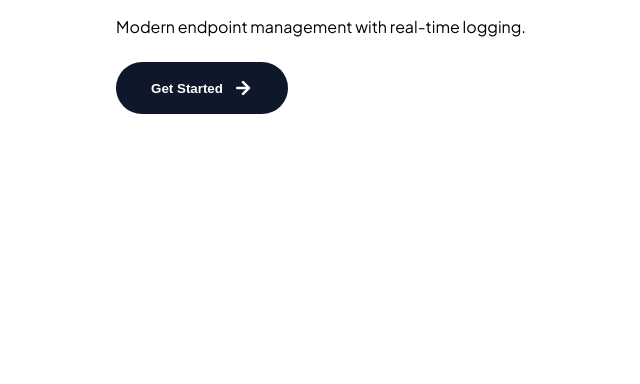
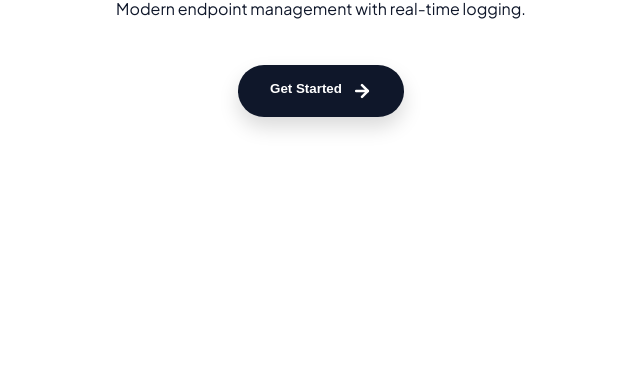
Before and after one commit to SUB-GRS/GeGe-EmYu-mrthA, a website: page public/index.html in a window 1280 px wide. Shown: the part 416-800 px from the top of the page, without its empty margins (319-959 px from the left). Drawn offline with Linux system fonts and the light colour scheme.

Commit message:
Upload public/global.css

```diff
--- a/public/global.css
+++ b/public/global.css
@@ -1,88 +1,98 @@
 :root {
-    --bg: #ffffff;
+    --bg-page: #ffffff;
+    --bg-card: #ffffff;
     --primary: #2563eb;
-    --text: #0f172a;
-    --border: #f1f5f9;
+    --text-main: #0f172a;
+    --text-sub: #64748b;
+    --border: #e2e8f0;
+    --radius-lg: 20px;
 }
 
-body, html { margin: 0; padding: 0; width: 100%; height: 100%; overflow-x: hidden; background: #fff; font-family: 'Plus Jakarta Sans', sans-serif; }
+* { box-sizing: border-box; -webkit-tap-highlight-color: transparent; outline: none; }
+body, html { margin: 0; padding: 0; width: 100%; font-family: 'Plus Jakarta Sans', sans-serif; background: var(--bg-page); color: var(--text-main); overflow-x: hidden; }
 
-/* LANDING PAGE STYLE */
-#landing-page {
-    position: fixed;
-    inset: 0;
-    background: #fff;
-    display: flex;
-    align-items: center;
-    justify-content: center;
-    z-index: 50;
-    transition: transform 0.8s cubic-bezier(0.7, 0, 0.3, 1);
+/* TRANSITION */
+#transition-curtain { position: fixed; inset: 0; background: #fff; z-index: 999; transform: translateY(100%); transition: transform 0.6s cubic-bezier(0.83, 0, 0.17, 1); }
+#transition-curtain.active { transform: translateY(0); }
+#transition-curtain.slide-up { transform: translateY(-100%); }
+
+/* LANDING PAGE */
+#landing-page { position: fixed; inset: 0; background: #fff; display: flex; align-items: center; justify-content: center; z-index: 50; transition: 0.4s; }
+#landing-page.fade-out { opacity: 0; pointer-events: none; }
+.landing-content { text-align: center; }
+.logo-circle { width: 70px; height: 70px; background: var(--primary); color: #fff; border-radius: 24px; display: flex; align-items: center; justify-content: center; font-size: 1.8rem; font-weight: 800; margin: 0 auto 20px; box-shadow: 0 15px 30px rgba(37,99,235,0.3); }
+.landing-content h1 { font-size: 2rem; margin-bottom: 5px; }
+.landing-content h1 span { color: var(--primary); }
+#startBtn { background: var(--text-main); color: #fff; padding: 16px 32px; border-radius: 100px; border: none; font-weight: 700; display: inline-flex; gap: 10px; cursor: pointer; margin-top: 30px; box-shadow: 0 10px 20px rgba(0,0,0,0.15); }
+
+/* DASHBOARD LAYOUT */
+#main-dashboard { width: 100%; min-height: 100vh; opacity: 0; transform: translateY(20px); transition: 0.6s; padding-top: 70px; }
+#main-dashboard.show { opacity: 1; transform: translateY(0); }
+.hidden { display: none !important; }
+.container { max-width: 600px; margin: 0 auto; padding: 20px; }
+
+/* APP HEADER (STICKY) */
+.app-header {
+    position: fixed; top: 0; left: 0; right: 0; height: 60px;
+    background: rgba(255,255,255,0.9); backdrop-filter: blur(10px);
+    display: flex; align-items: center; justify-content: space-between;
+    padding: 0 20px; z-index: 100; border-bottom: 1px solid rgba(0,0,0,0.05);
 }
+.icon-btn { background: transparent; border: none; color: var(--text-main); padding: 8px; cursor: pointer; position: relative; display: flex; align-items: center; }
+.app-title { font-weight: 800; font-size: 1.1rem; color: var(--primary); }
+.notification .dot-badge { position: absolute; top: 8px; right: 8px; width: 8px; height: 8px; background: #ef4444; border-radius: 50%; border: 2px solid #fff; }
 
-.landing-content { text-align: center; }
-.logo-circle { width: 70px; height: 70px; background: var(--primary); color: #fff; border-radius: 50%; display: flex; align-items: center; justify-content: center; font-size: 1.8rem; font-weight: 800; margin: 0 auto 20px; }
-.landing-content h1 { font-size: 2.2rem; font-weight: 800; color: var(--text); }
-.landing-content h1 span { color: var(--primary); }
-.btn-start { margin-top: 25px; background: var(--text); color: #fff; border: none; padding: 16px 35px; border-radius: 100px; font-weight: 700; cursor: pointer; display: flex; align-items: center; gap: 10px; transition: 0.3s; }
+/* DROPDOWN */
+.dropdown-menu { position: absolute; top: 60px; left: 10px; background: #fff; width: 200px; border-radius: 16px; box-shadow: 0 10px 40px rgba(0,0,0,0.1); display: none; flex-direction: column; padding: 5px; border: 1px solid var(--border); }
+.dropdown-menu.show { display: flex; animation: dropIn 0.2s ease; }
+.dropdown-menu a { padding: 12px; text-decoration: none; color: var(--text-main); font-size: 0.9rem; font-weight: 600; border-radius: 8px; }
+.dropdown-menu a:hover { background: #f8fafc; }
 
-/* LIQUID LAYER ANIMATION */
-#liquid-layer {
-    position: fixed;
-    top: 0;
-    left: 100%;
-    width: 150%;
-    height: 100%;
-    background: var(--primary);
-    z-index: 100;
-    clip-path: polygon(15% 0%, 100% 0%, 100% 100%, 15% 100%, 0% 50%);
-    transition: left 0.8s cubic-bezier(0.7, 0, 0.3, 1);
+/* HERO VIDEO (CLEAN) */
+.hero-video-card {
+    width: 100%; aspect-ratio: 16/9; border-radius: var(--radius-lg);
+    overflow: hidden; box-shadow: 0 20px 40px -10px rgba(0,0,0,0.15);
+    background: #000; margin-bottom: 25px; position: relative;
 }
+.hero-video-card video { width: 100%; height: 100%; object-fit: cover; }
 
-#liquid-layer.active { left: -150%; }
+/* DASHBOARD INFO TEXT */
+.dashboard-info { text-align: center; margin-bottom: 25px; }
+.dashboard-info h1 { margin: 0; font-size: 1.8rem; letter-spacing: -0.5px; }
+.dashboard-info h1 span { color: var(--primary); }
+.dashboard-info p { margin: 8px 0 20px; color: var(--text-sub); font-size: 0.95rem; }
 
-/* DASHBOARD STYLE */
-#main-dashboard {
-    width: 100%;
-    min-height: 100vh;
-    display: flex;
-    justify-content: center;
-    background: #fff;
-    opacity: 0;
-    transition: opacity 0.5s ease;
+/* STATUS PILLS */
+.status-pills-row { display: flex; justify-content: center; gap: 10px; margin-bottom: 25px; }
+.pill { padding: 8px 16px; border-radius: 100px; font-size: 0.8rem; font-weight: 600; display: flex; align-items: center; gap: 6px; box-shadow: 0 2px 5px rgba(0,0,0,0.05); }
+.pill.stats { background: #fff; border: 1px solid var(--border); color: var(--text-main); }
+.pill.online { background: #f0fdf4; border: 1px solid #bbf7d0; color: #15803d; }
+.pulse-dot { width: 8px; height: 8px; background: #22c55e; border-radius: 50%; box-shadow: 0 0 8px #22c55e; animation: pulse 2s infinite; }
+
+/* SEARCH BAR */
+.search-wrapper {
+    position: relative; margin-bottom: 25px;
 }
+.search-wrapper input {
+    width: 100%; padding: 16px 20px 16px 50px; border-radius: 100px;
+    border: 1px solid var(--border); background: #fff; font-size: 1rem;
+    box-shadow: 0 4px 15px rgba(0,0,0,0.03); transition: 0.3s;
+}
+.search-wrapper input:focus { border-color: var(--primary); box-shadow: 0 4px 20px rgba(37,99,235,0.15); }
+.search-icon { position: absolute; left: 20px; top: 50%; transform: translateY(-50%); color: var(--text-sub); }
 
-#main-dashboard.show { opacity: 1; }
-.hidden { display: none !important; }
+/* CARDS */
+.endpoint-grid { display: grid; gap: 15px; }
+.endpoint-card {
+    background: #fff; padding: 20px; border-radius: 18px; border: 1px solid var(--border);
+    display: flex; align-items: center; justify-content: space-between;
+    transition: 0.2s; cursor: pointer;
+}
+.endpoint-card:active { transform: scale(0.98); }
+.endpoint-card h3 { margin: 0 0 5px; font-size: 1rem; font-weight: 700; }
+.endpoint-card p { margin: 0; font-family: 'JetBrains Mono', monospace; font-size: 0.75rem; color: var(--primary); }
+.cat-tag { background: #f1f5f9; padding: 6px 12px; border-radius: 8px; font-size: 0.7rem; font-weight: 700; color: var(--text-sub); }
 
-.container { width: 100%; max-width: 600px; padding: 20px; box-sizing: border-box; }
-
-/* FIX MENCENG: VIDEO CONTAINER */
-.video-preview-container {
-    position: relative;
-    width: 100%;
-    aspect-ratio: 16/9;
-    border-radius: 25px;
-    overflow: hidden;
-    margin-bottom: 25px;
-    background: #000;
-}
-.video-preview-container video { width: 100%; height: 100%; object-fit: cover; }
-
-/* MENU & DROPDOWN */
-.menu-wrapper { position: absolute; top: 15px; left: 15px; z-index: 10; }
-.menu-btn { background: rgba(0,0,0,0.3); backdrop-filter: blur(10px); border: 1px solid rgba(255,255,255,0.2); width: 40px; height: 40px; border-radius: 10px; cursor: pointer; display: flex; align-items: center; justify-content: center; }
-.dropdown-menu { position: absolute; top: 50px; left: 0; background: #fff; border-radius: 12px; width: 180px; box-shadow: 0 10px 25px rgba(0,0,0,0.1); display: none; flex-direction: column; overflow: hidden; }
-.dropdown-menu.show { display: flex; }
-.dropdown-menu a { padding: 12px; font-size: 0.85rem; text-decoration: none; color: var(--text); font-weight: 600; border-bottom: 1px solid var(--border); }
-
-/* STATS */
-.dash-header { text-align: center; margin-bottom: 30px; }
-.status-pill-container { display: flex; justify-content: center; gap: 10px; margin-top: 10px; }
-.status-pill { background: var(--border); padding: 6px 15px; border-radius: 100px; font-size: 0.75rem; font-weight: 700; color: #64748b; display: flex; align-items: center; gap: 6px; }
-.online .dot { width: 6px; height: 6px; background: #10b981; border-radius: 50%; box-shadow: 0 0 8px #10b981; }
-
-/* SEARCH & GRID */
-.search-box input { width: 100%; padding: 16px 20px; border-radius: 15px; border: 1px solid var(--border); background: #f8fafc; outline: none; box-sizing: border-box; margin-bottom: 25px; }
-.endpoint-grid { display: grid; grid-template-columns: 1fr; gap: 12px; }
-.endpoint-card { background: #fff; border: 1px solid var(--border); padding: 18px; border-radius: 18px; display: flex; align-items: center; justify-content: space-between; cursor: pointer; }
-.cat-tag { font-size: 0.65rem; font-weight: 800; color: #94a3b8; background: #f1f5f9; padding: 4px 10px; border-radius: 7px; }
+@keyframes pulse { 0% { opacity: 1; } 50% { opacity: 0.5; } 100% { opacity: 1; } }
+@keyframes dropIn { from { opacity: 0; transform: translateY(-10px); } to { opacity: 1; transform: translateY(0); } }
+.footer-copy { text-align: center; margin-top: 40px; font-size: 0.75rem; color: #cbd5e1; }
```
